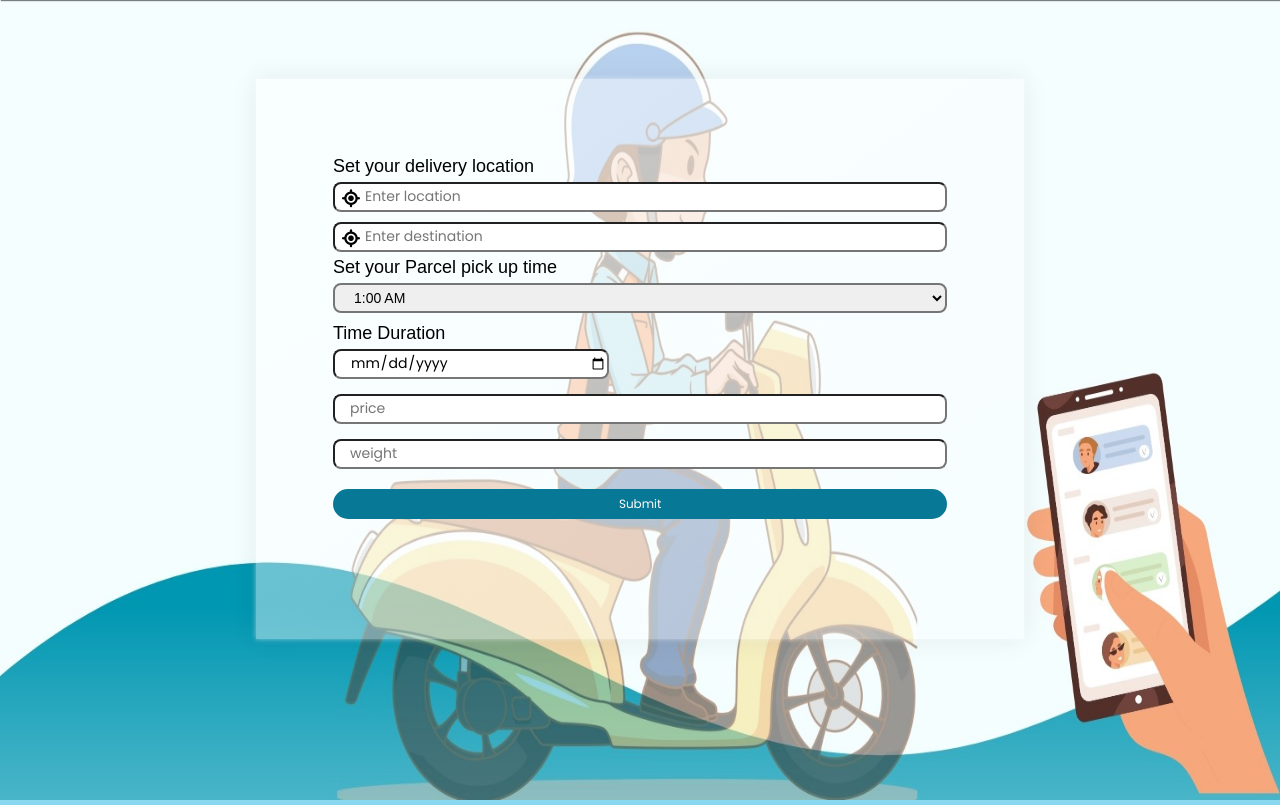
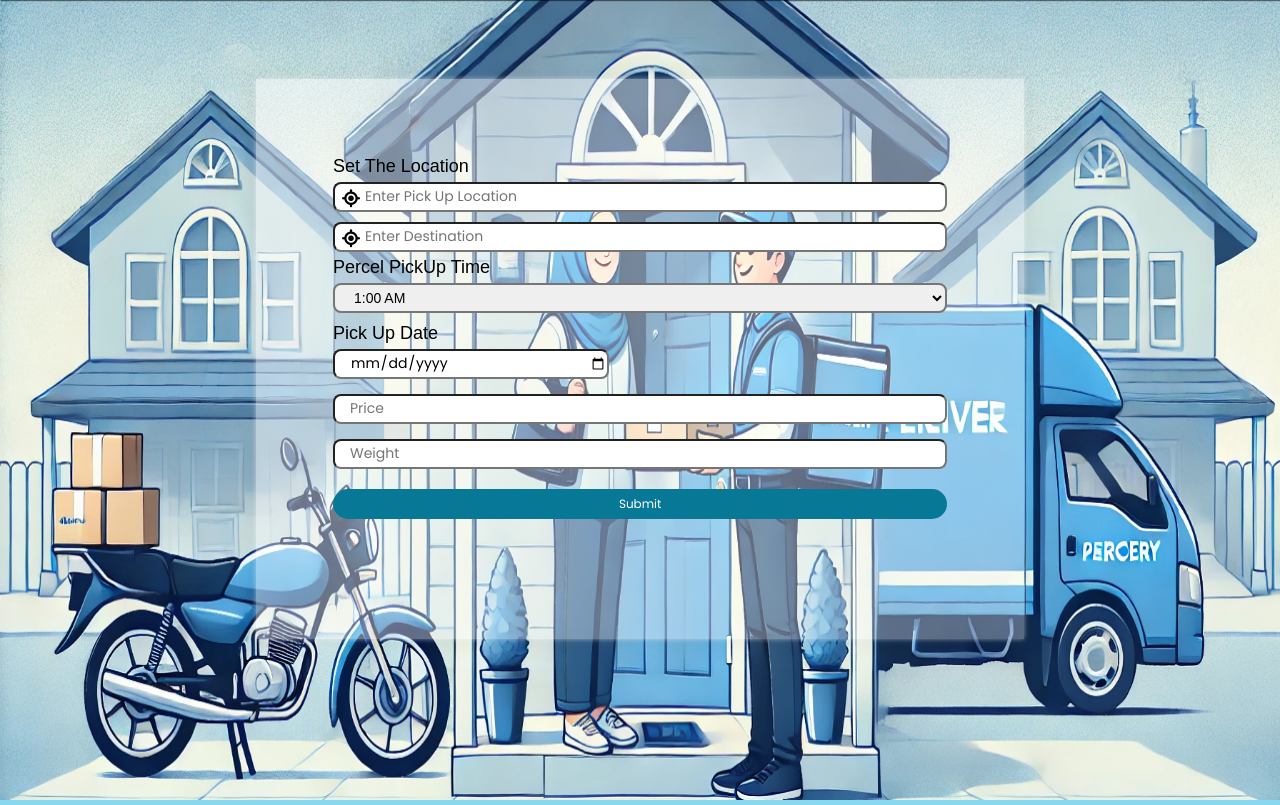
Before and after one commit to ashrafi165/RideSchedule2.0, a Django app: template templates/delivery/parcel.html in a window 1280 px wide. Shown: the part 65-870 px from the top of the page. Run offline with Django 5.2, Linux system fonts and the light colour scheme; the template is opened without the code that fills it, so the values that code supplies are empty; some libraries are stand-ins or nearby versions.

Commit message:
Update 1.6.2
Parcel image and Login image

```diff
--- a/templates/delivery/parcel.html
+++ b/templates/delivery/parcel.html
@@ -2,7 +2,7 @@
 {% load static %}
 {% block content %}
 <div class="imagediv">
-    <img src="{%  static 'image/background/bg4.jpg' %}" height="100%" width="100%" alt="bg">
+   <img src="{%  static 'image/background/bg5.png' %}" height="100%" width="100%" alt="bg">
 </div>
 <div class="containerSchedule">
    <div class="scheduleContainer">
@@ -11,23 +11,23 @@
 
             {% csrf_token %}
             <div>
-                  <span>Set your delivery location</span>
+               <span>Set The Location</span>
             </div>
             <div class="inputlocation">
                <i class="fa fa-location"></i>
-                  <input type="text" id="locationL" name="picklocation" placeholder="Enter location">
+               <input type="text" id="locationL" name="picklocation" placeholder="Enter Pick Up Location">
             </div>
 
             <div class="inputlocation">
                <i class="fa fa-location"></i>
-                  <input type="text" id="locationL" name="droplocation" placeholder="Enter destination">
+               <input type="text" id="locationL" name="droplocation" placeholder="Enter Destination">
 
             </div>
             <div>
-                  <span>Set your Parcel pick up time</span>
+               <span>Percel PickUp Time</span>
             </div>
             <div class="inputtime">
-                    <select id="timeL" name="startTime" >
+               <select id="timeL" name="startTime">
                   <option value="1:00 AM">1:00 AM</option>
                   <option value="2:00 AM">2:00 AM</option>
                   <option value="3:00 AM">3:00 AM</option>
@@ -59,20 +59,20 @@
             </div>
 
             <div>
-                  <span>Time Duration</span>
+               <span>Pick Up Date</span>
             </div>
             <div class="inputdate">
-                  <input type="date" id="dateL" name="startDate" >
+               <input type="date" id="dateL" name="startDate">
                {% comment %} <span> _ </span>
                <input type="date" id="dateL" name="endDate"> {% endcomment %}
 
             </div>
             <div class="inputtime">
-                  <input type="text" id="timeL" name="SPrice" placeholder="price">
+               <input type="text" id="timeL" name="SPrice" placeholder="Price">
 
             </div>
             <div class="inputtime">
-                  <input type="text" id="timeL" name="Sweight" placeholder="weight">
+               <input type="text" id="timeL" name="Sweight" placeholder="Weight">
 
             </div>
             {% comment %} <div class="weeks">
```
Also changed, not shown: db.sqlite3, static/image/background/bg5.png (added), static/loginImg/image1.png. Lines whose indentation alone changed are shown as unchanged.
